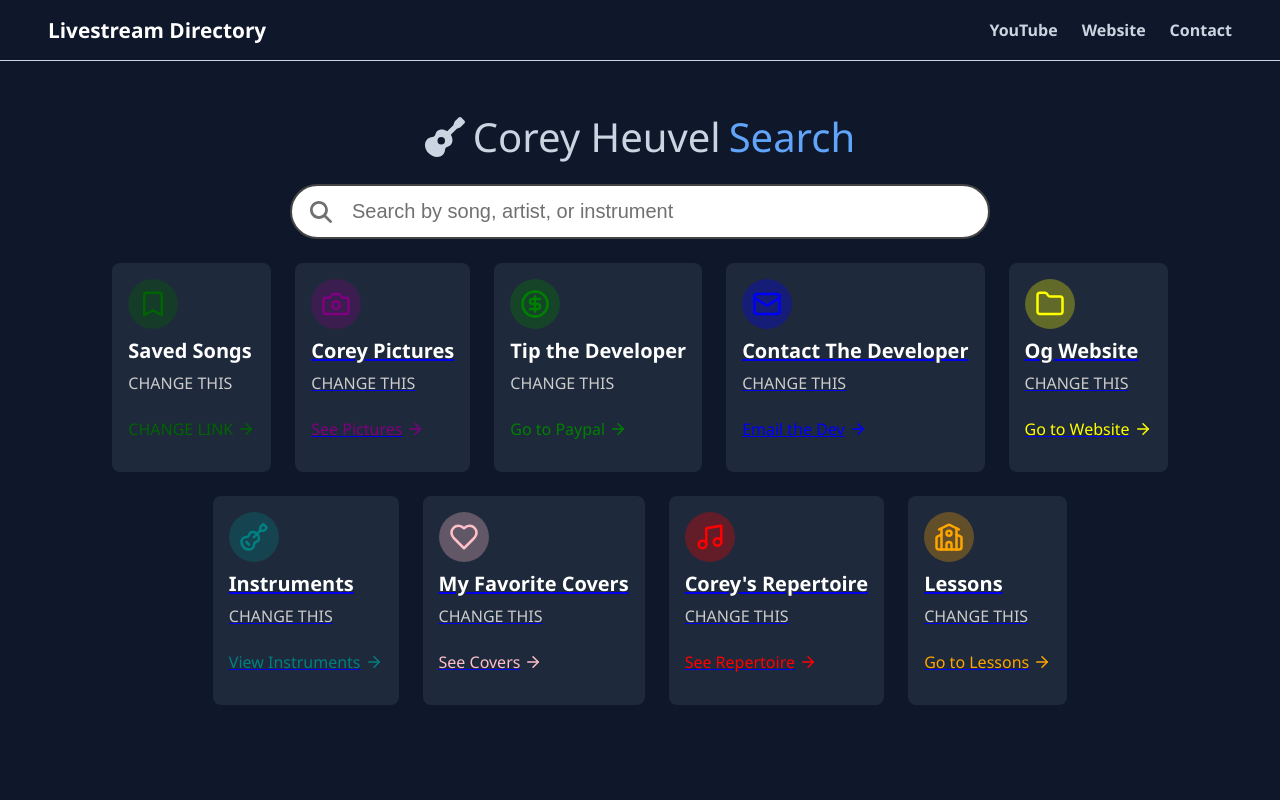
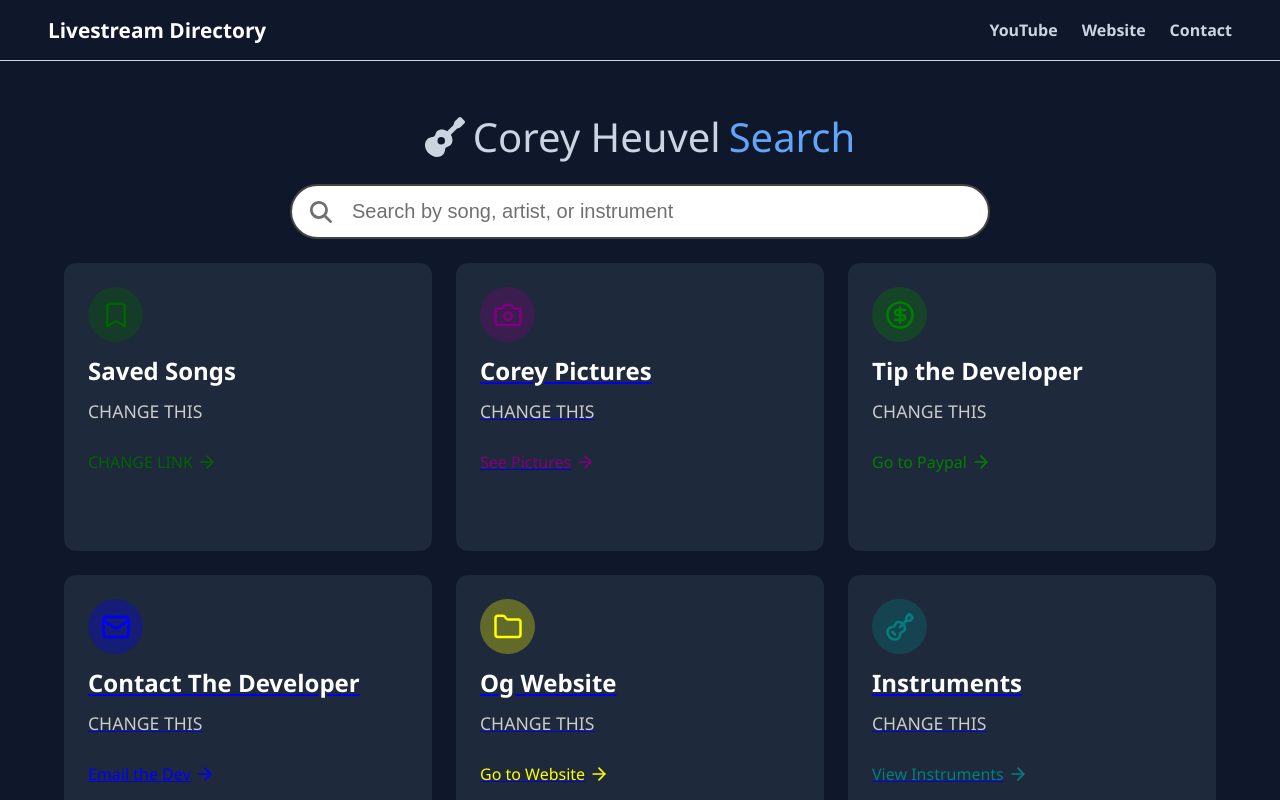
Before and after one commit to MichaelT-178/VueLivestreamDirectory, a Vue app: page / in a window 1280 px wide. Shown: the top 800 px of the page. Built offline with nearby package versions, Linux system fonts and the light colour scheme.

Commit message:
Updated Home Card

```diff
--- a/src/components/HomeCard.vue
+++ b/src/components/HomeCard.vue
@@ -3,7 +3,6 @@
     :is="linkTag"
     v-bind="linkProps"
     class="home-card"
-    style="background-color: #1E293B; padding: 1rem; border-radius: 8px; display: flex; flex-direction: column; align-items: flex-start; gap: 0.5rem;"
   >
     <div class="icon-background" :style="backgroundStyle">
       <component
@@ -13,30 +12,26 @@
       />
     </div>
 
-    <h2 style="color: white; font-size: 1.25rem; font-weight: bold; margin: 0;">
+    <h2 class="card-title">
       {{ card.title }}
     </h2>
 
-    <p style="color: #ccc; margin: 0;">
+    <p class="card-description">
       {{ card.description || 'CHANGE THIS' }}
     </p>
 
-    <p
-      class="link-with-icon"
-      :style="{ color: card.iconColorCode || '#aaa' }"
-    >
+    <p class="link-with-icon" :style="{ color: card.iconColorCode || '#aaa' }">
       {{ card.linkTitle || 'CHANGE LINK' }}
       <component
         v-if="ArrowIcon"
         :is="ArrowIcon"
         :stroke-color="card.iconColorCode"
-        :width="18"
-        style="margin-left: 0.25rem;"
+        :width="20"
+        class="arrow-icon"
       />
     </p>
   </component>
 </template>
-
 
 <script setup>
 import { computed } from 'vue';
@@ -51,16 +46,13 @@ const props = defineProps({
 
 function hexToRgba(hex, alpha = 1) {
   let hexValue = hex.replace('#', '');
-
   if (hexValue.length === 3) {
     hexValue = hexValue.split('').map(c => c + c).join('');
   }
-
   const bigint = parseInt(hexValue, 16);
   const r = (bigint >> 16) & 255;
   const g = (bigint >> 8) & 255;
   const b = bigint & 255;
-
   return `rgba(${r}, ${g}, ${b}, ${alpha})`;
 }
 
@@ -71,17 +63,13 @@ const backgroundStyle = computed(() => {
   };
 });
 
-const isExternalLink = computed(() => {
-  return (
-    typeof props.card.route === 'string' && props.card.route.startsWith('http')
-  );
-});
+const isExternalLink = computed(() =>
+  typeof props.card.route === 'string' && props.card.route.startsWith('http')
+);
 
-const isInternalLink = computed(() => {
-  return (
-    typeof props.card.route === 'string' && props.card.route.startsWith('/')
-  );
-});
+const isInternalLink = computed(() =>
+  typeof props.card.route === 'string' && props.card.route.startsWith('/')
+);
 
 const linkTag = computed(() => {
   if (isInternalLink.value) return 'router-link';
@@ -96,6 +84,7 @@ const linkProps = computed(() => {
     return {
       href: props.card.route,
       rel: 'noopener noreferrer',
+      // target: '_blank'
     };
   } else {
     return {};
@@ -109,29 +98,63 @@ const IconComponent = computed(() => {
 const ArrowIcon = computed(() => iconMap['arrowright']);
 </script>
 
-
-
 <style scoped>
 .home-card {
+  background-color: #1E293B;
+  padding: 1.5rem;
+  border-radius: 12px;
+  display: flex;
+  flex-direction: column;
+  align-items: flex-start;
+  gap: 0.75rem;
+  width: 320px;
+  min-height: 240px;
   transition: transform 0.2s;
 }
+/*
 .home-card:hover {
   transform: scale(1.03);
+} */
+
+.icon-background {
+  display: flex;
+  align-items: center;
+  justify-content: center;
+  width: 55px;
+  height: 55px;
+  border-radius: 50%;
+}
+
+.card-title {
+  color: white;
+  font-size: 1.5rem;
+  font-weight: bold;
+  margin: 0;
+}
+
+.card-description {
+  color: #ccc;
+  margin: 0;
+  font-size: 1.1rem;
 }
 
 .link-with-icon {
   display: flex;
   font-weight: 500;
-  font-size: 16px;
+  font-size: 1rem;
   align-items: center;
 }
 
-.icon-background {
-  display: flex;
-  align-items: center;
-  justify-content: center;
-  width: 50px;
-  height: 50px;
-  border-radius: 50%;
+.arrow-icon {
+  margin-left: 0.25rem;
 }
+
+
+@media (max-width: 400px) {
+  .home-card {
+    width: 300px;
+    min-height: 220px;
+  }
+}
+
 </style>
```
